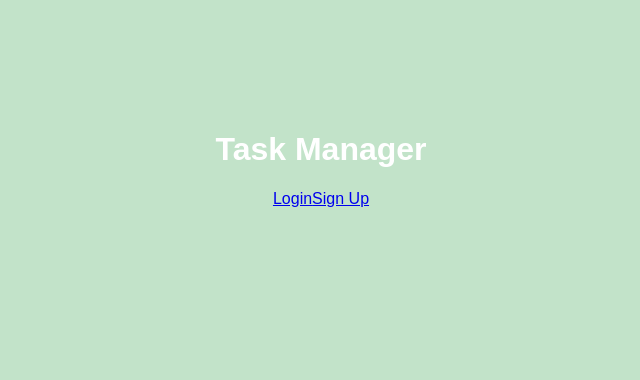
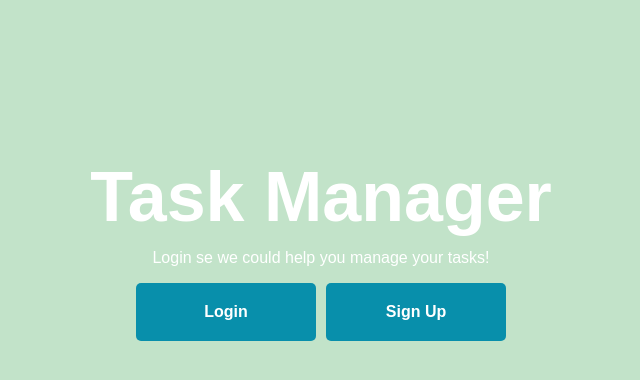
Before and after one commit to hudasul/task-manager-front-end, a React (Vite) app: page /home in a window 1280 px wide. Shown: the top 380 px of the page, without its empty margins (319-959 px from the left). Built offline with nearby package versions, Linux system fonts and the light colour scheme.

Commit message:
styled home page and modified code a little

```diff
--- a/src/components/Home.jsx
+++ b/src/components/Home.jsx
@@ -1,13 +1,24 @@
-import { useNavigate , Link} from "react-router";
+import { Link } from "react-router";
+
+import "./style/Home.css";
 const Home = () => {
   return (
-  <div>
-    <h1>Task Manager</h1>
-    <Link to={'/login'}>Login</Link>
-    <Link to={'/signup'}>Sign Up</Link>
+    <div className="home-container">
 
-  </div>
-  )
+    <div className="home-text">
+      <h1>Task Manager</h1>
+      <p>Login se we could help you manage your tasks!</p>
+      </div>
+      <div className="links-container">
+        <Link to={"/login"} className="Home-links">
+          Login
+        </Link>
+        <Link to={"/signup"} className="Home-links">
+          Sign Up
+        </Link>
+      </div>
+    </div>
+  );
 };
 
 export default Home;
--- a/src/components/authComponents/LoginForm.jsx
+++ b/src/components/authComponents/LoginForm.jsx
@@ -23,6 +23,7 @@ function LoginForm({ onLogin }) {
 
   return (
     <>
+      <Link to={'/home'} id="home-link">Home Page</Link>
       <div className="all-login">
       <div className="login-form-container">
       <form onSubmit={handleSubmit}>
--- a/src/components/authComponents/LogoutButton.jsx
+++ b/src/components/authComponents/LogoutButton.jsx
@@ -14,6 +14,7 @@ function LogoutButton({ onLogout }) {
 
   return (
     <div className="navbar">
+
       <button className="logout-button" onClick={handleLogout}>
         Logout
       </button>
--- a/src/components/authComponents/SignupForm.jsx
+++ b/src/components/authComponents/SignupForm.jsx
@@ -20,6 +20,8 @@ function SignUp() {
   };
 
   return (
+    <>
+    <Link to={'/home'} id="home-link">Home Page</Link>
     <div className="signup-container">
       <form onSubmit={handleSubmit}>
         <h1>Sign Up</h1>
@@ -49,6 +51,7 @@ function SignUp() {
         </div>
       </form>
     </div>
+    </>
   );
 }
 export default SignUp;
--- a/src/components/projectComponents/ProjectForm.jsx
+++ b/src/components/projectComponents/ProjectForm.jsx
@@ -53,7 +53,7 @@ const ProjectForm = ({ token }) => {
     <>
     <div className="all-project-form">
     <div className="project-form-container">
-      <h1>Create a New Project</h1>
+      {projectId ? <h1>Update Project</h1> :<h1>Create a New Project</h1> }
       <form onSubmit={handleSubmit}>
         <label htmlFor="title">Project Title: </label>
         <input
@@ -78,7 +78,7 @@ const ProjectForm = ({ token }) => {
         />
         <br />
         <br />
-        <button>Add</button>
+        <button>{projectId ? 'Update' : 'Add'}</button>
       </form>
       </div>
       </div>
--- /dev/null
+++ b/src/components/style/Home.css
@@ -0,0 +1,20 @@
+.home-container h1{
+    font-size: 70px;
+    height: 45px;
+}
+
+.links-container{
+    display: flex;
+    justify-content: center;
+    gap: 10px;
+}
+.Home-links{
+    background-color: #088fab;
+    border-radius: 5px;
+    width: 80px;
+    padding: 20px 50px;
+    text-decoration: none;
+    color: white;
+    font-weight: bolder;
+
+}
--- a/src/components/style/authStyle/login.css
+++ b/src/components/style/authStyle/login.css
@@ -38,6 +38,18 @@ body {
     box-sizing: border-box;
 }
 
+#home-link{
+  text-decoration: none;
+  border-radius: 5px;
+    background-color: #088fab;
+    color: white;
+    padding: 14px 20px;
+    margin: 8px 0;
+    border: none;
+    cursor: pointer;
+
+
+}
 .login-form-container button {
     background-color: #088fab;
     color: white;
--- a/src/components/style/authStyle/signup.css
+++ b/src/components/style/authStyle/signup.css
@@ -12,6 +12,19 @@
   flex-direction: column;
   margin-top: 20px;
   justify-content: center;
+}
+
+#home-link{
+  text-decoration: none;
+  border-radius: 5px;
+    background-color: #088fab;
+    color: white;
+    padding: 14px 20px;
+    margin: 8px 0;
+    border: none;
+    cursor: pointer;
+
+
 }
 .signup-container h1{
     font-size: 45px;
```
